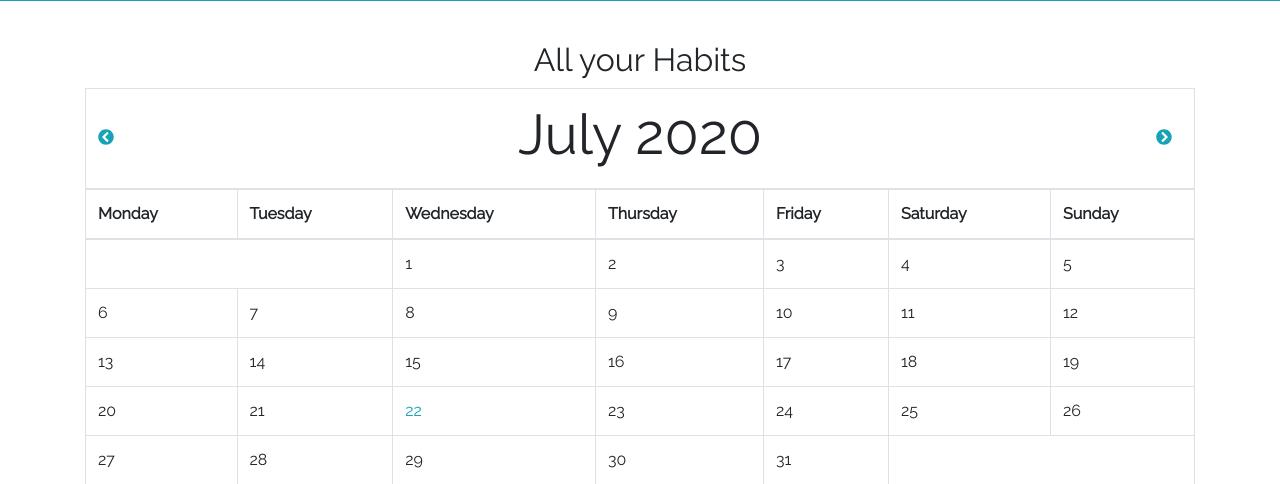
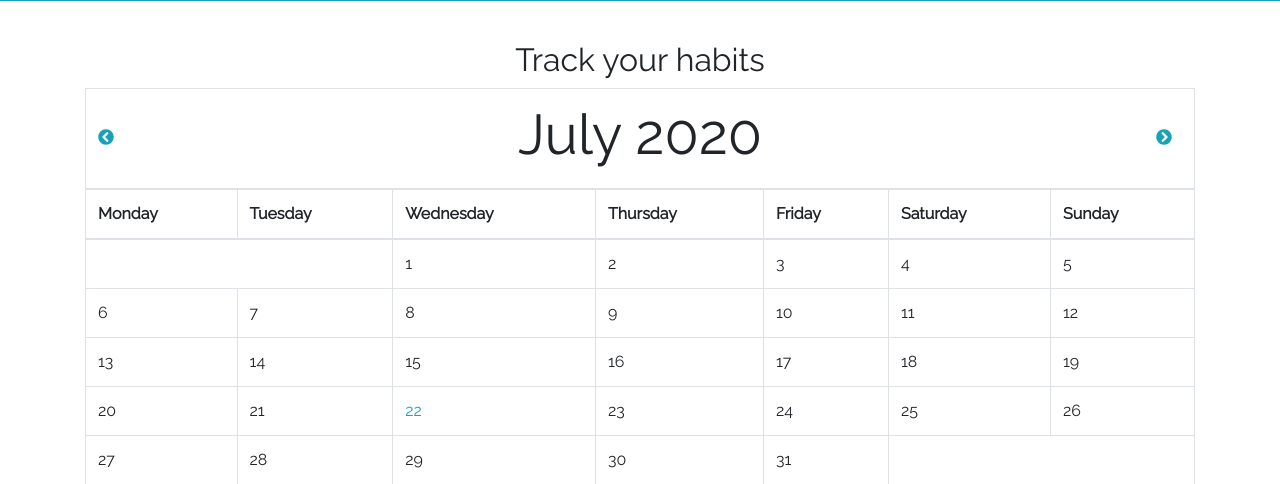
Before and after one commit to mallle/dailys, a Symfony app: template templates/tracker.html.twig in a window 1280 px wide. Shown: the part 432-916 px from the top of the page. Run offline with Twig, Linux system fonts and the light colour scheme; the template is opened without the code that fills it, so the values that code supplies are empty; some libraries are stand-ins or nearby versions.

Commit message:
Update headline

```diff
--- a/templates/tracker.html.twig
+++ b/templates/tracker.html.twig
@@ -9,7 +9,7 @@
 {% endblock css %}
 
 {% block main %}
-    <h1 class="text-center">All your Habits</h1>
+    <h1 class="text-center">Track your habits</h1>
     {% if habits|length > 0 %}
 
         {% for habit in habits %}
```
